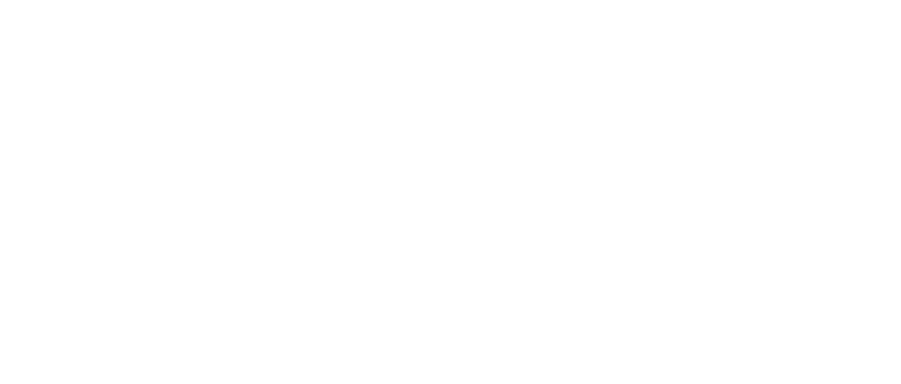
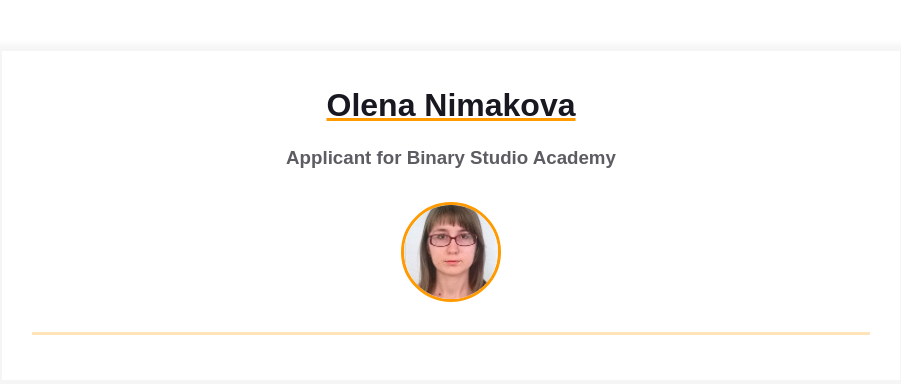
Before and after one commit to olena-nimakova/homepage, a plain HTML site: page index.html in a window 1280 px wide. Shown: the whole page, without its empty margins (189-1090 px from the left). Drawn offline with Linux system fonts and the light colour scheme.

Commit message:
Added primary content template

```diff
--- a/index.html
+++ b/index.html
@@ -7,6 +7,25 @@
     <link rel="stylesheet" href="styles.css">
   </head>
   <body>
+    <main>
+        <div class="resume">
+          <div class="container">
+            <div class="resume__block">
+              <h1 class="contact-info__header">Olena Nimakova</h1>
+              <h3 class="contact-info__sub-header">Applicant for Binary Studio Academy</h3>
 
+              <div class="contact_info_container fh">
+                <div class="contact-info__block"></div>
+
+                <div class="contact-info__block contact-info__block--center">
+                  <img class="contact-info__avatar" src="assets/avatar.jpg" alt="Avatar">
+                </div>
+
+                <div class="contact-info__block"></div>
+              </div>
+            </div>
+          </div>
+        </div>
+      </main>
   </body>
 </html>
```
Also changed, not shown: assets/avatar.jpg (added).
